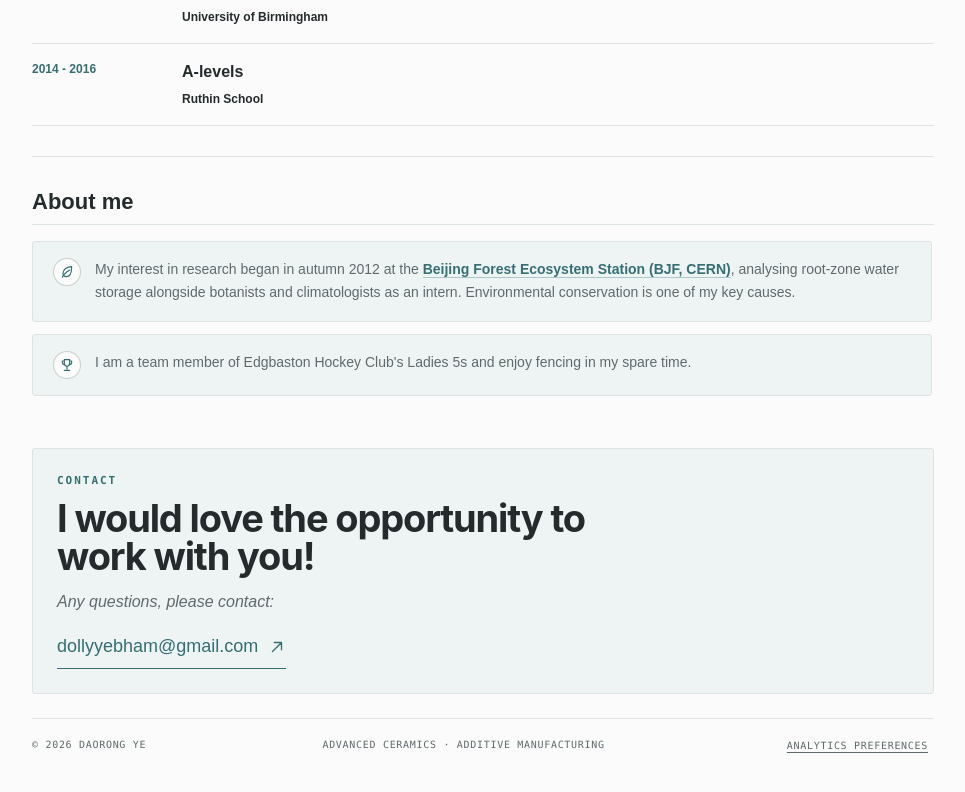
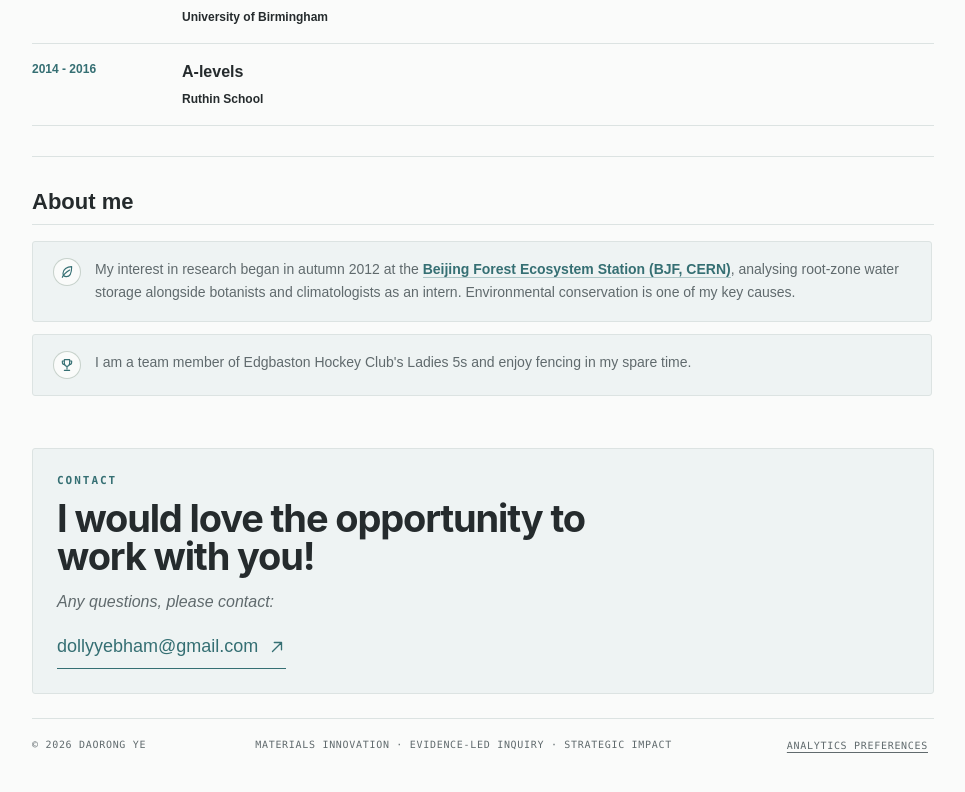
Before and after one commit to daorong-y/portfolio, a React (Vite) app: page / in a window 1280 px wide. Shown: the part 4258-5050 px from the top of the page, without its empty margins (294-1259 px from the left). Built offline with nearby package versions, Linux system fonts and the light colour scheme.

Commit message:
Refine footer positioning statement

```diff
--- a/src/App.tsx
+++ b/src/App.tsx
@@ -750,7 +750,7 @@ export default function Home() {
 
         <footer>
           <span>© 2026 Daorong Ye</span>
-          <span>Advanced ceramics · additive manufacturing</span>
+          <span>Materials innovation · Evidence-led inquiry · Strategic impact</span>
           <button
             className="analytics-preferences"
             type="button"
```
